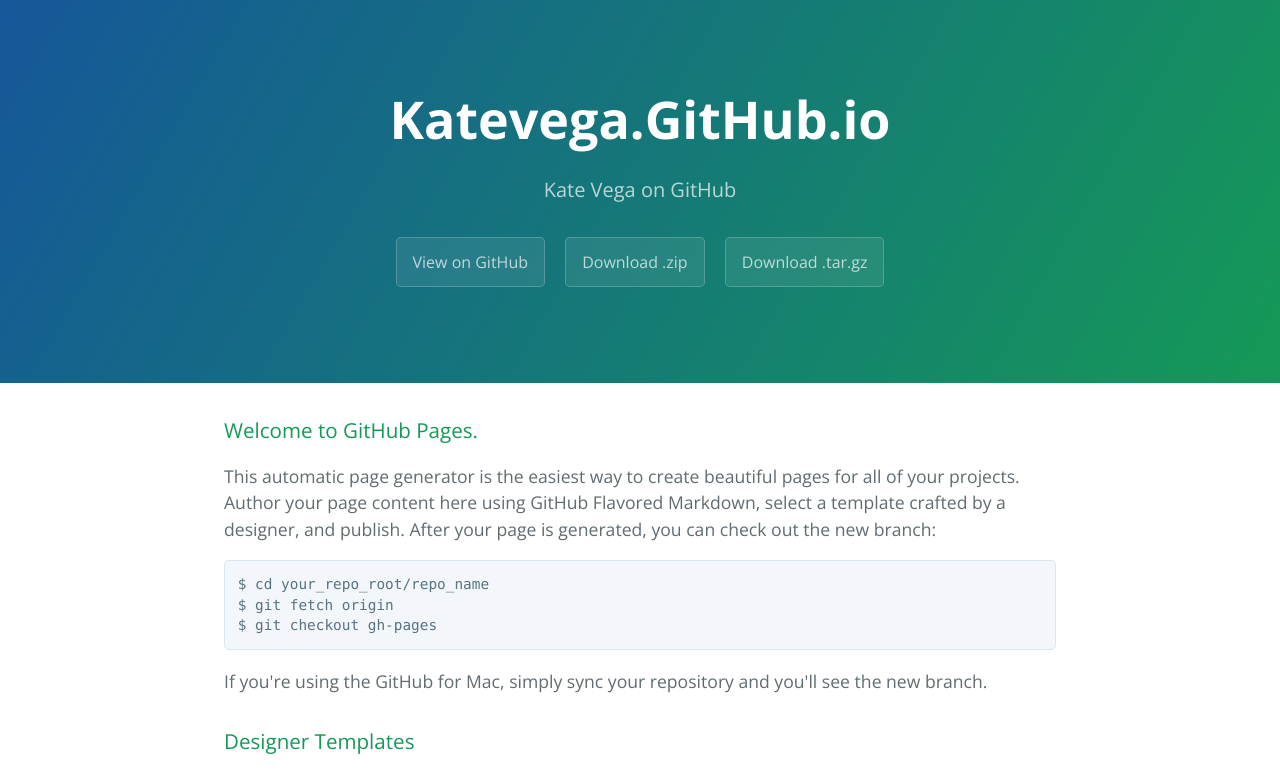
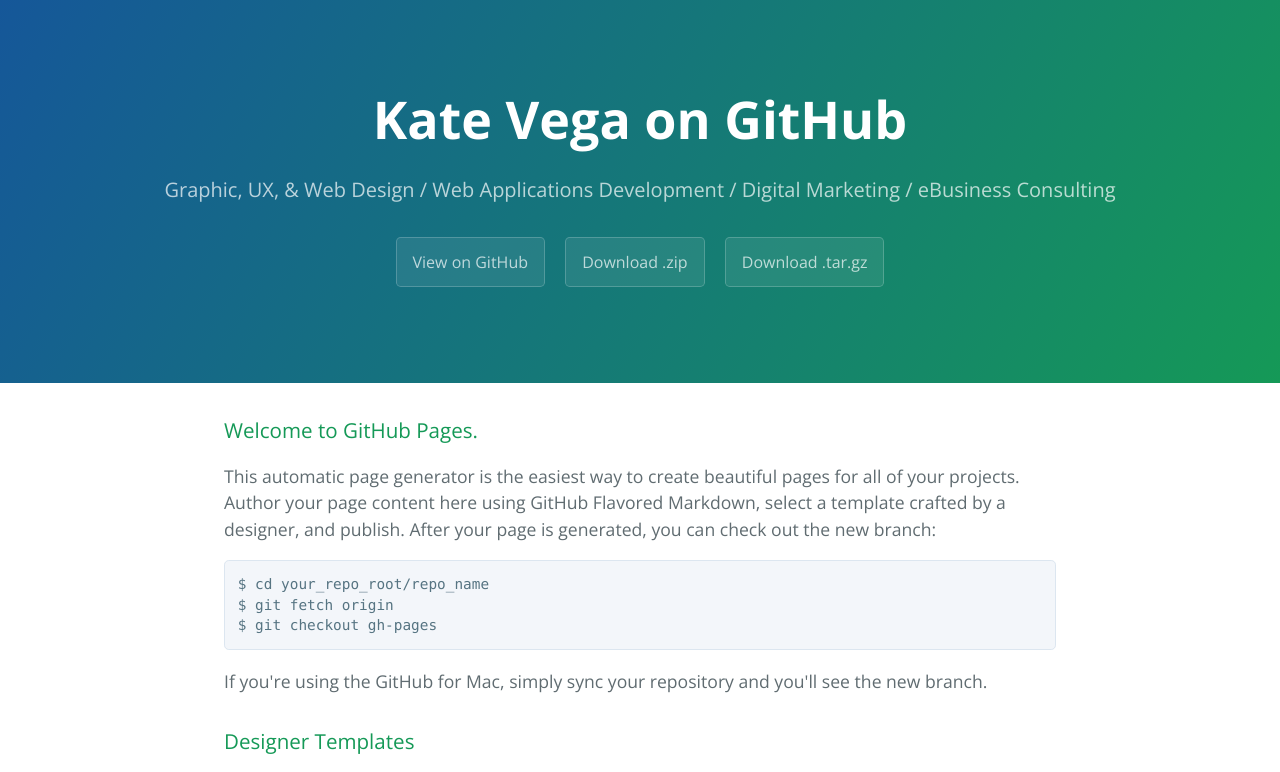
Before and after one commit to Kvega1/katevega.github.io, a plain HTML site: page index.html in a window 1280 px wide. Shown: the top 772 px of the page. Drawn offline with nearby package versions, Linux system fonts and the light colour scheme.

Commit message:
Index.html change project name & tagline for Kate Vega
Added descroptive site title "project name" and subtitle "project-tagline" for Kate Vega - 9-28-2016

```diff
--- a/index.html
+++ b/index.html
@@ -2,7 +2,7 @@
 <html lang="en-us">
   <head>
     <meta charset="UTF-8">
-    <title>Katevega.GitHub.io by Kvega1</title>
+    <title>Katevega.GitHub.io by Kate Vega</title>
     <meta name="viewport" content="width=device-width, initial-scale=1">
     <link rel="stylesheet" type="text/css" href="stylesheets/normalize.css" media="screen">
     <link href='https://fonts.googleapis.com/css?family=Open+Sans:400,700' rel='stylesheet' type='text/css'>
@@ -11,8 +11,9 @@
   </head>
   <body>
     <section class="page-header">
-      <h1 class="project-name">Katevega.GitHub.io</h1>
-      <h2 class="project-tagline">Kate Vega on GitHub</h2>
+      <!-- Added descroptive site title "project name" and subtitle "project-tagline" for Kate Vega - 9-28-2016 -->
+      <h1 class="project-name">Kate Vega on GitHub</h1>
+      <h2 class="project-tagline">Graphic, UX, &amp; Web Design / Web Applications Development / Digital Marketing / eBusiness Consulting</h2>
       <a href="https://github.com/Kvega1/katevega.github.io" class="btn">View on GitHub</a>
       <a href="https://github.com/Kvega1/katevega.github.io/zipball/master" class="btn">Download .zip</a>
       <a href="https://github.com/Kvega1/katevega.github.io/tarball/master" class="btn">Download .tar.gz</a>
```
